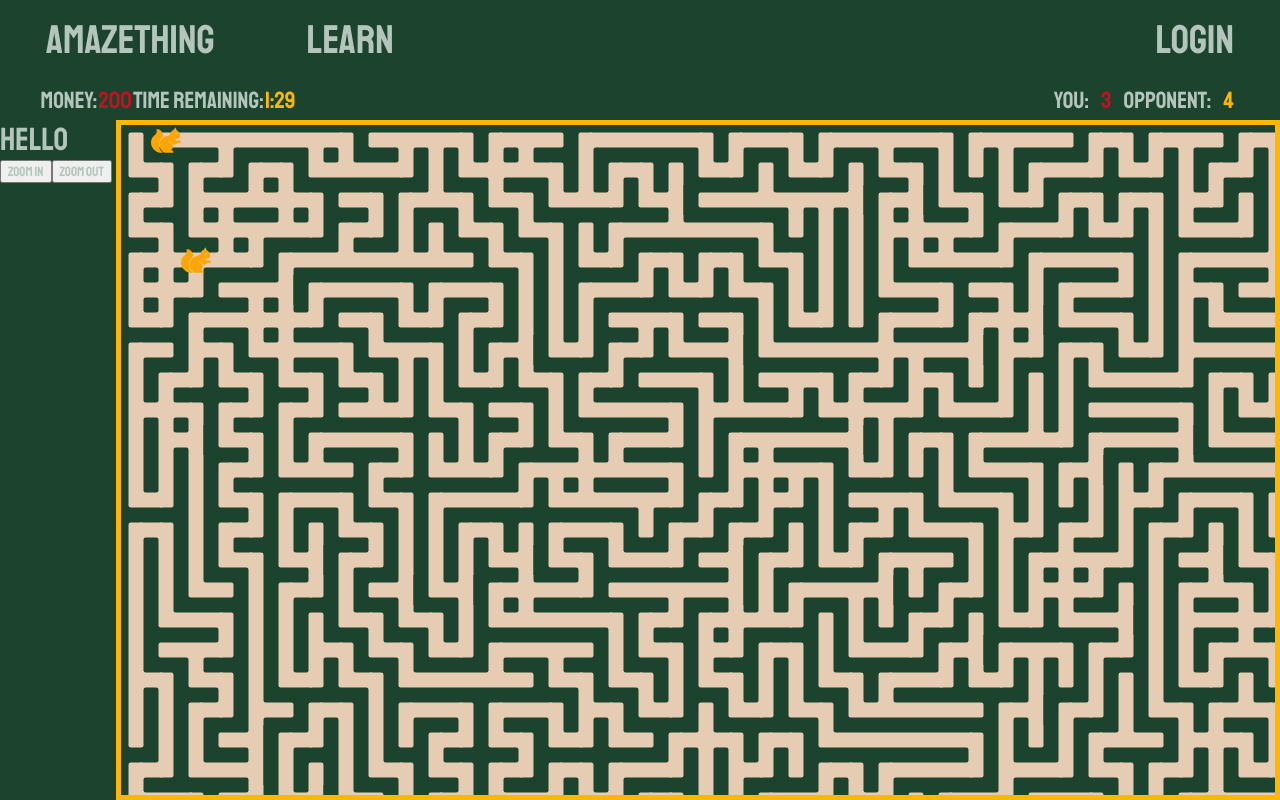
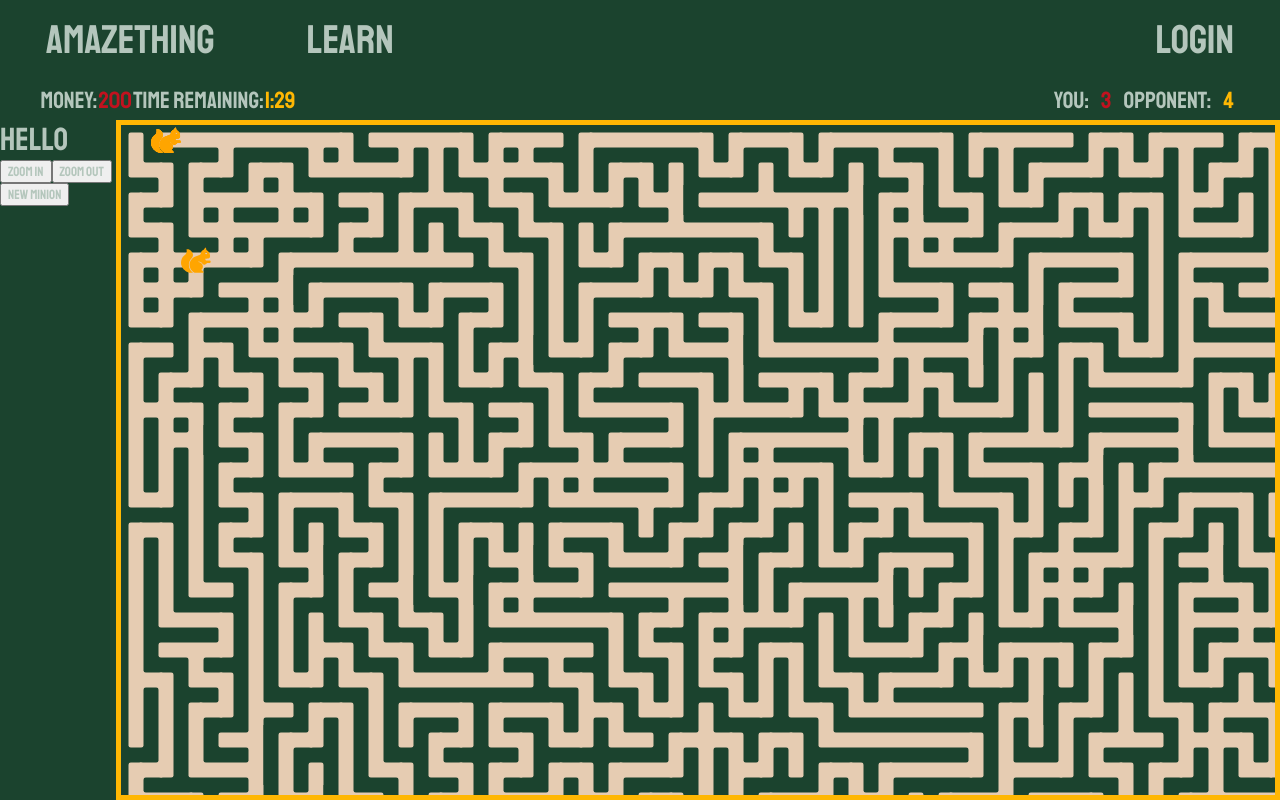
Before and after one commit to vadim-nest/aMAZEthing, a React (Vite) app in the folder Client/: page /game in a window 1280 px wide. Built offline with nearby package versions, Linux system fonts and the light colour scheme.

Commit message:
feat(maze, game): implement path finding for minions

```diff
--- a/Client/src/components/game.tsx
+++ b/Client/src/components/game.tsx
@@ -2,26 +2,122 @@ import '../css/game.css';
 import Maze from './maze';
 import GameStats from './gameStats';
 import ToolBar from './toolbar';
-import { useState } from 'react';
+import { useEffect, useState } from 'react';
 import { minionType } from '../utils/types';
+import { Graph, value } from '../utils/graph';
+import { bFS, dijkstra, getDirection, vBFS } from '../utils/path-finding-algo';
 
 function Game() {
 
   const [boxSize, setBoxSize] = useState(30);
   const [mazeCompleted, setMazeCompleted] = useState(false);
-  const [minions, setMinions] = useState<minionType[]>([{id: 0, xPos: 1, yPos: 0}, {id: 4, xPos: 2, yPos: 4}]);
+  const [minions, setMinions] = useState<{[key: number]: minionType}>({
+    0: {id: 0, xPos: 1, yPos: 0, rotation: 0},
+    1: {id: 1, xPos: 1, yPos: 0, rotation: 0},
+    2: {id: 2, xPos: 1, yPos: 0, rotation: 0},
+    3: {id: 3, xPos: 1, yPos: 0, rotation: 0},
+    4: {id: 4, xPos: 2, yPos: 4, rotation: 0}
+  });
   const [currentMinion, setCurrentMinion] = useState<null | number>(null);
   const [currentTile, setCurrentTile] = useState<null | {xPos:number, yPos:number}>(null);
+  const [waitingForTile, setWaitingForTile] = useState(false);
+  const [currentGraph, setCurrentGraph] = useState<Graph>();
+  const [height, setHeight] = useState(48);
+  const [width, setWidth] = useState(72);
+  const [movingMinions, setMovingMinions] = useState<number[]>([]);
+  const speed = 200;
   const minBoxSize = 5;
   const maxBoxSize = 100;
+
+  function addNewMinion() {
+    const newId = Object.keys(minions).length;
+    setMinions(prevMinions => {
+      return {
+        ...prevMinions,
+        [newId]: {
+          id: newId,
+          xPos: 0,
+          yPos: 0,
+          rotation: 0
+        }
+      }
+    })
+  }
+
+  useEffect(() => {
+    console.log({minions});
+  }, [minions])
+
+  useEffect(() => {
+    if (currentMinion !== null) {
+      console.log(currentMinion);
+      setCurrentTile(null);
+      setWaitingForTile(true);
+    } else {
+      setWaitingForTile(false);
+    }
+  }, [currentMinion])
+
+  useEffect(() => {
+    if (waitingForTile && currentTile !== null && currentGraph && !movingMinions.includes(currentMinion as number)) {
+      setMovingMinions(prevMinions => [...prevMinions, currentMinion as number]);
+      console.log('set moving')
+      async function func(currentTile: {xPos: number, yPos: number}, currentGraph: Graph) {
+        let minion = minions[currentMinion as number];
+        console.log(minion);
+        const directions = vBFS(minion.xPos + minion.yPos*width, currentTile.xPos + currentTile.yPos*width, currentGraph);
+        if (directions === false) return;
+        const path = [...directions.path];
+        let xAdd = 0;
+        let yAdd = 0;
+        let previousTimeStamp: undefined | number;
+        let previousDirection = minion.xPos + minion.yPos*width;
+        function step(timestamp: number) {
+          if (previousTimeStamp === undefined) {
+            previousTimeStamp = timestamp;
+          }
+          if ((previousTimeStamp as number) + speed < timestamp) {
+            previousTimeStamp = timestamp
+            const nextDirection = path.shift() as number;
+            const direction = getDirection(previousDirection as number, nextDirection as number, width);
+            xAdd += direction.xPos;
+            yAdd += direction.yPos;
+            previousDirection = nextDirection;
+            minion = minions[currentMinion as number];
+            console.log(minion)
+            const updatedMinion = {
+              ...minion,
+              moving: true,
+              yPos: minion.yPos + yAdd,
+              xPos: minion.xPos + xAdd
+            }
+            setMinions(prevMinions => {
+              return {...prevMinions,
+              [minion.id]: updatedMinion,}
+            })
+          }
+          if (path.length) requestAnimationFrame(step);
+          else {
+            setMovingMinions(prevMoving => prevMoving.filter(id => id !== minion.id));
+          }
+        }
+        requestAnimationFrame(step);
+      }
+      func(currentTile, currentGraph);
+    }
+  }, [currentTile])
+
+  async function applyDirections(minion: minionType, directions: value[]) {
+
+  }
 
   return (
     <>
       <div>
         <GameStats/>
         <div className='gameContainer'>
-          <ToolBar setBoxSize={setBoxSize} minBoxSize={minBoxSize} maxBoxSize={maxBoxSize} currentMinion={currentMinion} currentTile={currentTile}/>
-          <Maze boxSize={boxSize} setMazeCompleted={() => setMazeCompleted(true)} minions={minions} setCurrentMinion={setCurrentMinion} setCurrentTile={setCurrentTile}/>
+          <ToolBar setBoxSize={setBoxSize} minBoxSize={minBoxSize} maxBoxSize={maxBoxSize} currentMinion={currentMinion} currentTile={currentTile} addNewMinion={addNewMinion}/>
+          <Maze boxSize={boxSize} setMazeCompleted={() => setMazeCompleted(true)} minions={Object.values(minions)} setCurrentMinion={setCurrentMinion} setCurrentTile={setCurrentTile} currentGraph={currentGraph} setCurrentGraph={setCurrentGraph} height={height} width={width}/>
         </div>
       </div>
     </>
--- a/Client/src/components/maze.tsx
+++ b/Client/src/components/maze.tsx
@@ -6,18 +6,19 @@ import { minionType } from "../utils/types";
 import MazeTile from "./mazeTile";
 import Minion from "./minion";
 
-function Maze({boxSize, setMazeCompleted, setCurrentMinion, minions, setCurrentTile}: {
+function Maze({boxSize, setMazeCompleted, setCurrentMinion, minions, setCurrentTile, currentGraph, setCurrentGraph, height, width}: {
   boxSize:number,
+  height: number,
+  width: number,
   setMazeCompleted: () => void,
   minions: minionType[],
   setCurrentMinion: React.Dispatch<React.SetStateAction<number | null>>,
   setCurrentTile: React.Dispatch<React.SetStateAction<null | {xPos:number, yPos:number}>>,
+  setCurrentGraph: React.Dispatch<React.SetStateAction<Graph | undefined>>,
+  currentGraph: Graph | undefined,
 }) {
 
   // TODO: Set as state
-
-  let width = 72;
-  let height = 48;
   // const [boxSize, setBoxSize] = useState(50);
 
   function setCurrentTileHelper(value: number) {
@@ -36,14 +37,13 @@ function Maze({boxSize, setMazeCompleted, setCurrentMinion, minions, setCurrentT
   // const [displayClasses, setDisplayClasses] = useState<{[key: value]: string[]}>({});
   const [mazeGenerated, setMazeGenerated] = useState(false);
   const [allTilesHidden, setAllTilesHidden] = useState(true);
-  let currentGraph: Graph;
 
   useEffect(() => {
     const mazeTiles = document.getElementsByClassName('mazeTile');
     if (mazeGenerated === false) {
       setMazeGenerated(true);
       const {graph, visited, classes} = generateMaze(width, height);
-      currentGraph = graph;
+      setCurrentGraph(graph);
       setDisplayVisited(visited);
       setMaze(oldMaze => {
         const newMaze = [...oldMaze];
--- a/Client/src/components/minion.tsx
+++ b/Client/src/components/minion.tsx
@@ -1,13 +1,15 @@
 import '../css/minion.css';
 import { minionType } from '../utils/types';
 
-function Minion({boxSize, minion, setCurrentMinion, setCurrentTile}: {boxSize: number,
+function Minion({boxSize, minion, setCurrentMinion, setCurrentTile}: {
+  boxSize: number,
   minion: minionType,
   setCurrentMinion: React.Dispatch<React.SetStateAction<number | null>>,
   setCurrentTile: React.Dispatch<React.SetStateAction<null | {xPos:number, yPos:number}>>,
 }) {
 
   function handleClick() {
+    setCurrentTile(null);
     setCurrentMinion(minion.id);
   }
 
--- a/Client/src/components/toolbar.tsx
+++ b/Client/src/components/toolbar.tsx
@@ -1,11 +1,12 @@
 import '../css/toolbar.css';
 
-function ToolBar({setBoxSize, minBoxSize, maxBoxSize, currentMinion, currentTile}: {
+function ToolBar({setBoxSize, minBoxSize, maxBoxSize, currentMinion, currentTile, addNewMinion}: {
   setBoxSize: React.Dispatch<React.SetStateAction<number>>,
   minBoxSize: number,
   maxBoxSize: number,
   currentMinion: null | number,
   currentTile: null | {xPos:number, yPos:number},
+  addNewMinion: () => void
 }) {
 
   function zoomIn(amount: number) {
@@ -28,11 +29,7 @@ function ToolBar({setBoxSize, minBoxSize, maxBoxSize, currentMinion, currentTile
       <button onClick={()=>zoomIn(10)}>Zoom In</button>
       <button onClick={()=>zoomOut(10)}>Zoom Out</button>
       {currentMinion !== null && <h1>The current minion is {currentMinion}</h1>}
-      {currentTile !== null && <>
-        <h1>The current tile is</h1>
-        <p>X: {currentTile.xPos}</p>
-        <p>Y: {currentTile.yPos}</p>
-      </>}
+      <button onClick={addNewMinion}>New Minion</button>
     </div>
   );
 }
--- a/Client/src/css/minion.css
+++ b/Client/src/css/minion.css
@@ -4,4 +4,5 @@
   background-size: contain;
   width: 30px;
   height: 30px;
+  transition: 500ms;
 }
--- a/Client/src/utils/path-finding-algo.ts
+++ b/Client/src/utils/path-finding-algo.ts
@@ -1,5 +1,11 @@
 import { Graph, value } from "./graph";
 
+export function getDirection(valueX: number, valueY: number, width:number) {
+  if (valueX - valueY === 1) return {xPos: -1, yPos: 0};
+  if (valueX - valueY === -1) return {xPos: 1, yPos: 0};
+  if (valueX - valueY === width) return {xPos: 0, yPos: -1};
+  return {xPos: 0, yPos: 1};
+}
 
 export function dFSShortest (valueX: value, valueY: value, graph: Graph, path = [valueX]) { // TODO: Will we ever use this?
   let paths: value[][] = [];
@@ -50,37 +56,50 @@ export function vDFS (valueX: value, valueY: value, graph: Graph) {
   return { path, visited };
 }
 
-
 export function bFS (valueX: value, valueY: value, graph: Graph) {
-  let neighbors: [value, value[]][] = [[valueX, [valueX]]];
+  let set = new Set<value>();
+  let neighbors: [value, Set<value>][] = [[valueX, set]];
+  let visited: {[key: value]: boolean} = {};
   for (let i = 0; i < neighbors.length; i++) {
     let neighbor = neighbors[i][0];
     let path = neighbors[i][1];
     if (neighbor === valueY) {
-      return path;
+      return path.values();
     }
     for (let nextNeighbor of graph.neighbors(neighbor)) {
-      if (path.includes(nextNeighbor)) continue;
-      neighbors.push([nextNeighbor, path.concat([nextNeighbor])]);
+      if (visited[nextNeighbor]) continue;
+      visited[nextNeighbor] = true;
+      let newPath = new Set(path);
+      newPath.add(nextNeighbor);
+      neighbors.push([nextNeighbor, newPath]);
+
     }
   }
   return false;
 }
 
 export function vBFS(valueX: value, valueY: value, graph: Graph) {
-  const visited: value[] = [];
+  console.log('hmmmm')
+  const thoughtProcess: value[] = [];
   function modifiedBFS (valueX: value, valueY: value, graph: Graph) {
-    let neighbors: [value, value[]][] = [[valueX, [valueX]]];
+    let set = new Set<value>();
+    let neighbors: [value, Set<value>][] = [[valueX, set]];
+    let visited: {[key: value]: boolean} = {};
     for (let i = 0; i < neighbors.length; i++) {
+      console.log('hi')
       let neighbor = neighbors[i][0];
-      visited.push(neighbor);
       let path = neighbors[i][1];
       if (neighbor === valueY) {
-        return path;
+        return path.values();
       }
       for (let nextNeighbor of graph.neighbors(neighbor)) {
-        if (path.includes(nextNeighbor)) continue;
-        neighbors.push([nextNeighbor, path.concat([nextNeighbor])]);
+        if (visited[nextNeighbor]) continue;
+        thoughtProcess.push(nextNeighbor);
+        visited[nextNeighbor] = true;
+        let newPath = new Set(path);
+        newPath.add(nextNeighbor);
+        neighbors.push([nextNeighbor, newPath]);
+
       }
     }
     return false;
@@ -88,7 +107,7 @@ export function vBFS(valueX: value, valueY: value, graph: Graph) {
   const path = modifiedBFS(valueX, valueY, graph);
 
   if (path === false) return false;
-  return {visited, path};
+  return {visited: thoughtProcess, path: Array.from(path)};
 }
 
 export function dijkstra (valueX: value, valueY: value, graph: Graph) {
--- a/Client/src/utils/types.ts
+++ b/Client/src/utils/types.ts
@@ -2,4 +2,5 @@ export interface minionType {
   id: number;
   xPos: number;
   yPos: number;
+  rotation: number;
 }
```
